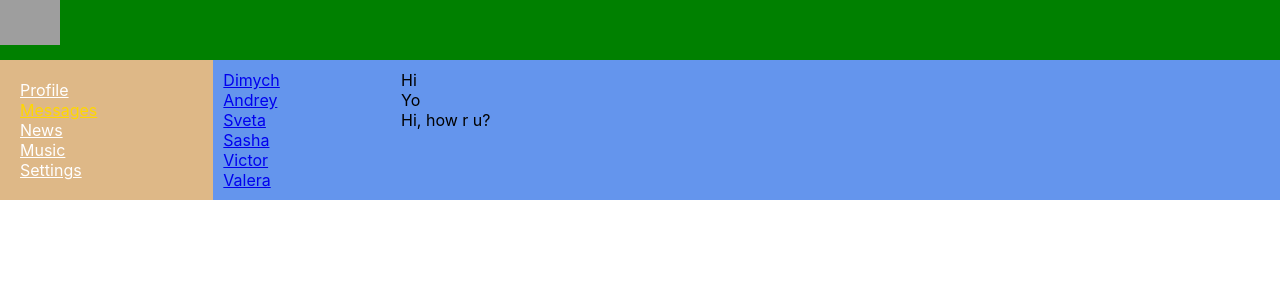
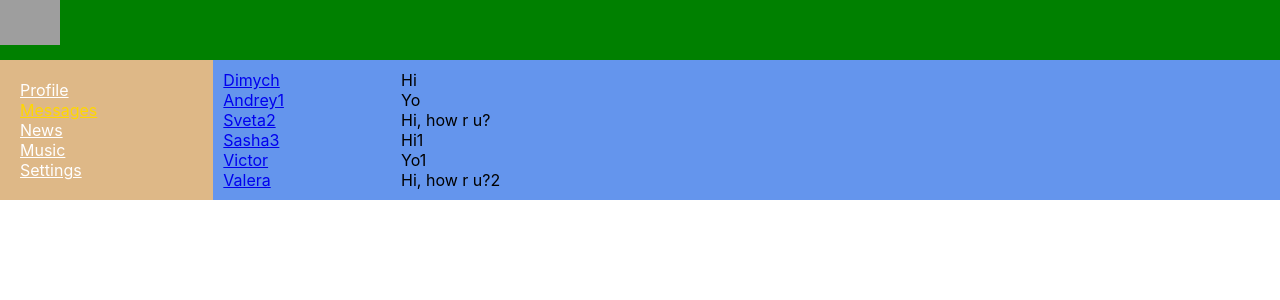
Before and after one commit to Constantin100/React1, a React (Create React App) app: page /dialogs in a window 1280 px wide. Shown: the top 300 px of the page. Built offline with nearby package versions, Linux system fonts and the light colour scheme; grey boxes are pictures that could not be loaded.

Commit message:
UPD Dialogs, MyPosts

```diff
--- a/src/components/Dialogs/Dialogs.jsx
+++ b/src/components/Dialogs/Dialogs.jsx
@@ -7,7 +7,7 @@ const DialogItem = (props) => {
 
     let path = "/dialogs/" + props.id
 
-    return(
+    return (
         <div className={s.dialogs + ' ' + s.active}>
             <NavLink to={path}>{props.name}</NavLink>
         </div>
@@ -15,26 +15,44 @@ const DialogItem = (props) => {
 }
 
 const Message = (props) => {
-    return(
+    return (
         <div className={s.dialog}>{props.message}</div>
     )
 }
 
 const Dialogs = (props) => {
+
+    let dialogs = [
+        { id: 1, name: 'Dimych' },
+        { id: 2, name: 'Andrey1' },
+        { id: 3, name: 'Sveta2' },
+        { id: 4, name: 'Sasha3' },
+        { id: 5, name: 'Victor' },
+        { id: 6, name: 'Valera' },
+    ]
+
+    let messages = [
+        { id: 1, message: 'Hi' },
+        { id: 2, message: 'Yo' },
+        { id: 3, message: 'Hi, how r u?' },
+        { id: 4, message: 'Hi1' },
+        { id: 5, message: 'Yo1' },
+        { id: 6, message: 'Hi, how r u?2' },
+    ]
+
+    let dialogsElements = dialogs
+        .map(d => <DialogItem name={d.name} id={d.id} />)
+
+    let messagesElements = messages
+        .map(m => <Message message={m.message} id={m.id} />)
+
     return (
         <div className={s.dialogs}>
             <div className={s.dialogsItems}>
-                    <DialogItem name="Dimych" id="1"/>
-                    <DialogItem name="Andrey" id="2"/>
-                    <DialogItem name="Sveta" id="3"/>
-                    <DialogItem name="Sasha" id="4"/>
-                    <DialogItem name="Victor" id="5"/>
-                    <DialogItem name="Valera" id="6"/>
+                {dialogsElements}
             </div>
             <div className={s.messages}>
-                    <Message message="Hi"/>
-                    <Message message="Yo"/>
-                    <Message message="Hi, how r u?"/>
+                {messagesElements}
             </div>
         </div>
     )
--- a/src/components/Dialogs/Dialogs.module.css
+++ b/src/components/Dialogs/Dialogs.module.css
@@ -6,13 +6,17 @@
 
 .dialogsItems {
     padding: 10px;
+    color: white;
 }
 
 .dialogsItems .active {
     color: gold;
 }
 
-
 .messages {
     padding: 10px;
 }
+
+.messages .message{
+    color: white;
+}
--- a/src/components/Profile/MyPosts/MyPosts.jsx
+++ b/src/components/Profile/MyPosts/MyPosts.jsx
@@ -3,6 +3,16 @@ import s from './MyPosts.module.css'
 import Post from './Post/Post';
 
 const MyPosts = () => {
+
+  let posts = [
+    { id: 1, message: 'Hi, how are you?', likesCount: 15 },
+    { id: 1, message: 'It\'s my first post', likesCount: 20 },
+    { id: 1, message: 'It\'s my first post1131111111', likesCount: 25 },
+    { id: 1, message: 'It\'s my first 2223322', likesCount: 30 },
+  ]
+
+  let postsElements = posts.map(p => <Post message={p.message} likeCount={p.likesCount} />)
+
   return (
     <div className={s.postsBlock}>
       <h3> My posts</h3>
@@ -16,13 +26,7 @@ const MyPosts = () => {
         <button>Post remove</button>
       </div>
       <div className={s.posts}>
-          <Post message='Hi, how are you?' likeCount='15'/>
-          <Post message="It's my first post" likeCount='20'/>
-          <Post message="It's my first post11111111111" likeCount='25'/>
-          <Post message="It's my first 222222" likeCount='30'/>
-          <Post />
-          <Post />
-          <Post />
+        {postsElements}
       </div>
     </div>
   );
```
Lines whose indentation alone changed are shown as unchanged.
